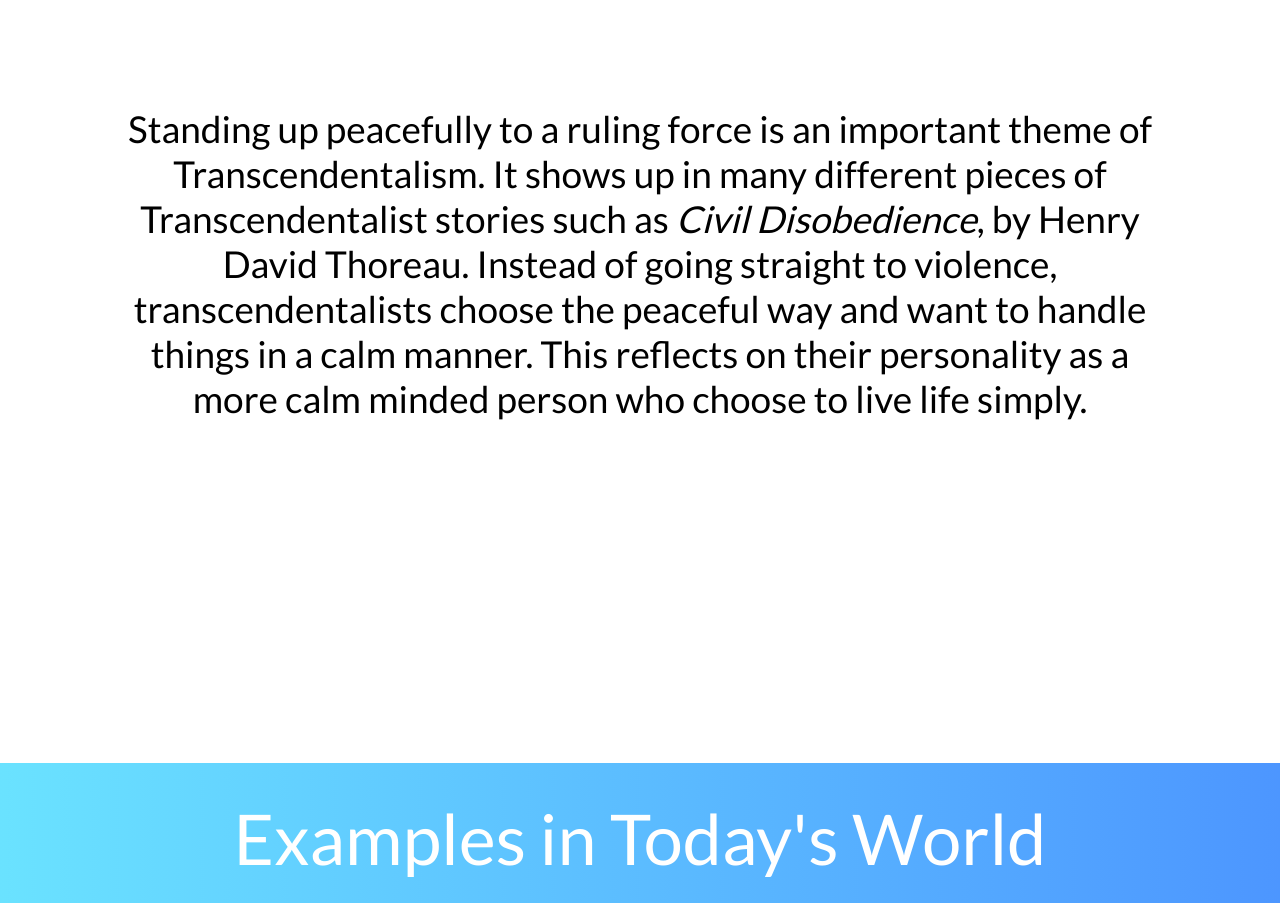
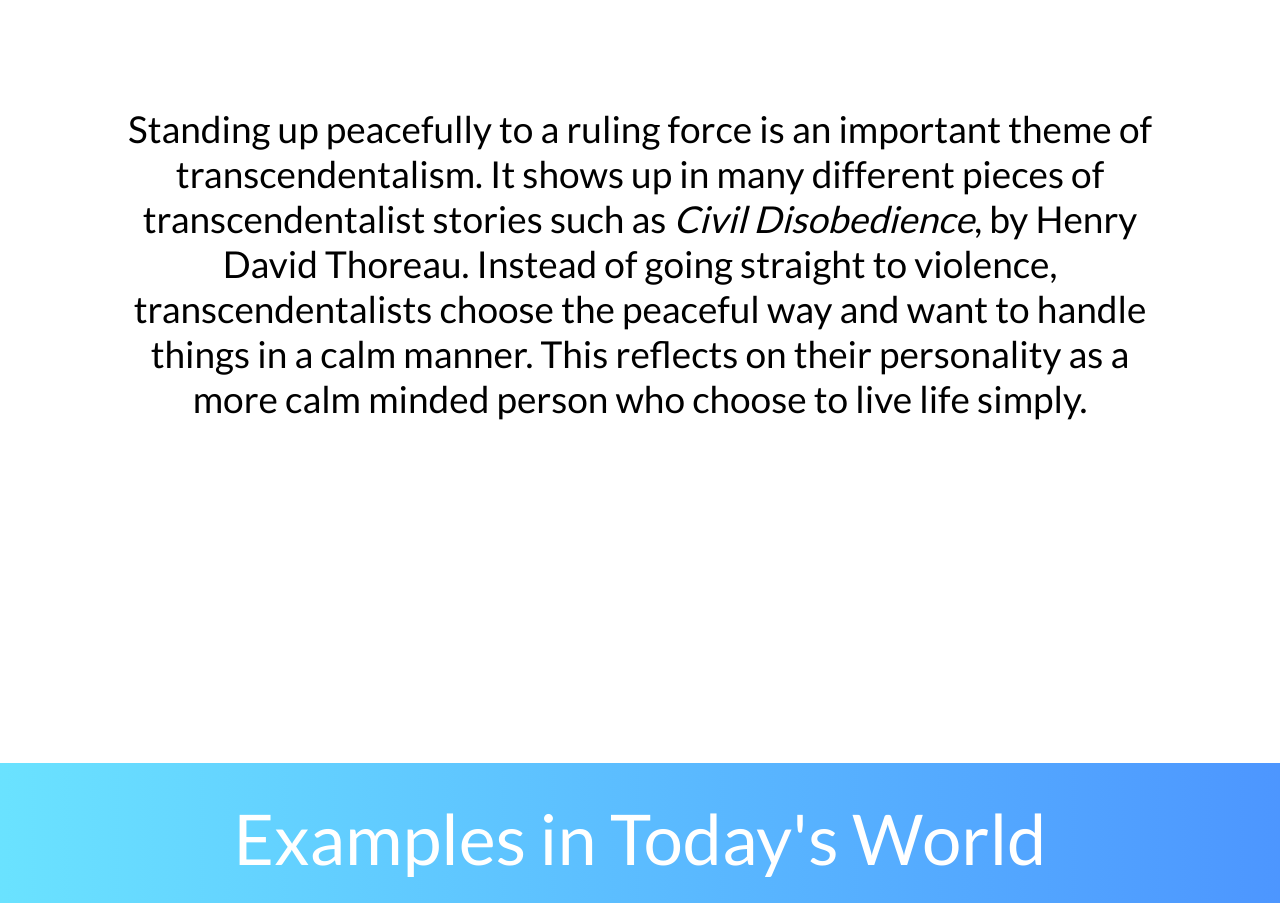
Before and after one commit to pokyparachute66/transcendentalism, a plain HTML site: page standing.html in a window 1280 px wide. Shown: the part 1237-2140 px from the top of the page. Drawn offline with Linux system fonts and the light colour scheme.

Commit message:
Update standing.html

```diff
--- a/standing.html
+++ b/standing.html
@@ -40,7 +40,7 @@
        <div class="sec-2-heading center">How is standing up peacefully to a ruling force represented?</div>
 
 
-       <div class="sec-2-img-info center">Standing up peacefully to a ruling force is an important theme of Transcendentalism. It shows up in many different pieces of Transcendentalist stories such as <i>Civil Disobedience</i>, by Henry David Thoreau. Instead of going straight to violence, transcendentalists choose the peaceful way and want to handle things in a calm manner. This reflects on their personality as a more calm minded person who choose to live life simply.</div>
+       <div class="sec-2-img-info center">Standing up peacefully to a ruling force is an important theme of transcendentalism. It shows up in many different pieces of transcendentalist stories such as <i>Civil Disobedience</i>, by Henry David Thoreau. Instead of going straight to violence, transcendentalists choose the peaceful way and want to handle things in a calm manner. This reflects on their personality as a more calm minded person who choose to live life simply.</div>
 
    </div>
 
```
